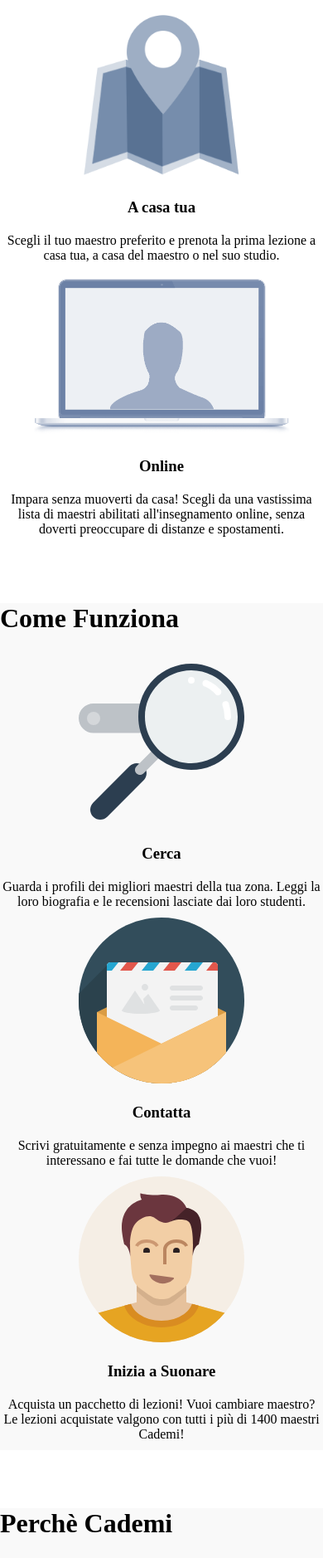
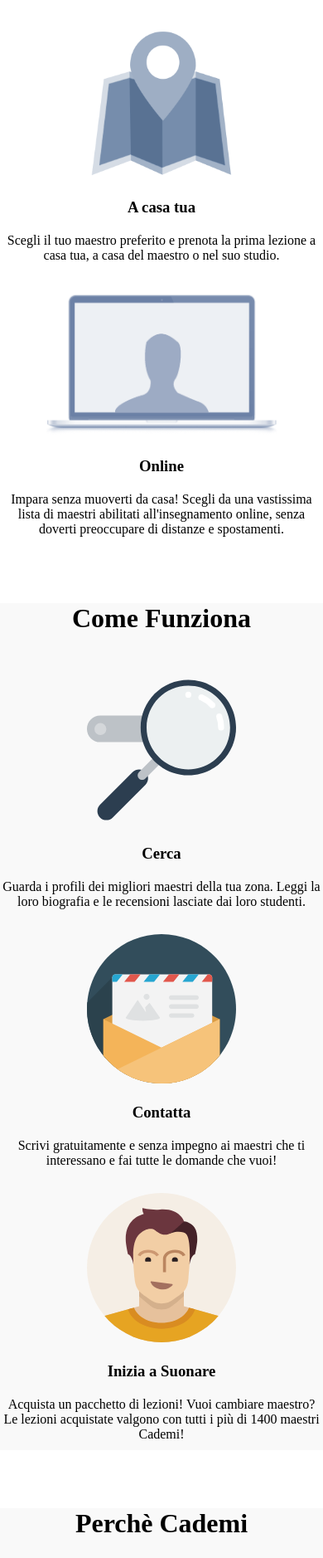
Before and after one commit to Vladus25/html-css-resp-wannabe-12bool, a plain HTML site: page index.html in a window 390 px wide. Shown: the part 122-2000 px from the top of the page at 83% size. Drawn offline with Linux system fonts and the light colour scheme.

Commit message:
Media Tablet ed Smartphone. Fine

```diff
--- a/css/style.css
+++ b/css/style.css
@@ -32,7 +32,6 @@
   text-align: center;
 }
 
-
 #first{
   margin-top: 70px;
   margin-bottom: 30px;
@@ -42,8 +41,6 @@
   margin-bottom: 30px;
 }
 
-/* Perchè Cademi */
-
 .img-fix{
 background-color: #428bca;
 border-radius: 50%;
@@ -51,3 +48,9 @@
 margin: 50px 0 20px 0;
 height: 260px;
 }
+
+/* versione tablet ed telefono */
+
+.col-xs-12 img{
+  padding-top: 20px;
+}
--- a/index.html
+++ b/index.html
@@ -14,17 +14,17 @@
       <div class="container">
         <div class="row">
 
-          <div class="col-lg-12">
+          <div class="col-lg-12 col-md-12 col-xs-12">
             <h1 id="first">Lezioni dove vuoi tu</h1>
           </div>
 
-          <div class="col-lg-6">
+          <div class="col-lg-6 col-md-6 col-xs-12">
             <img src="img/icon/maps.png" alt="">
             <h3>A casa tua</h3>
             <p>Scegli il tuo maestro preferito e prenota la prima lezione a casa tua, a casa del maestro o nel suo studio.</p>
           </div>
 
-          <div class="col-lg-6">
+          <div class="col-lg-6 col-md-6 col-xs-12">
             <img src="img/icon/screen.png" alt="">
             <h3>Online</h3>
             <p>Impara senza muoverti da casa! Scegli da una vastissima lista di maestri abilitati all'insegnamento online, senza doverti preoccupare di distanze e spostamenti.</p>
@@ -39,23 +39,23 @@
       <div class="container">
         <div class="row">
 
-          <div class="col-lg-12">
+          <div class="col-lg-12 col-md-12 col-xs-12">
             <h1 class="margin-bottom">Come Funziona</h1>
           </div>
 
-          <div class="col-lg-4">
+          <div class="col-lg-4 col-md-12 col-xs-12">
             <img src="img/search.svg" alt="">
             <h3>Cerca</h3>
             <p>Guarda i profili dei migliori maestri della tua zona. Leggi la loro biografia e le recensioni lasciate dai loro studenti.</p>
           </div>
 
-          <div class="col-lg-4">
+          <div class="col-lg-4 col-md-12 col-xs-12">
             <img src="img/letter.svg" alt="">
             <h3>Contatta</h3>
             <p>Scrivi gratuitamente e senza impegno ai maestri che ti interessano e fai tutte le domande che vuoi!</p>
           </div>
 
-          <div class="col-lg-4">
+          <div class="col-lg-4 col-md-12 col-xs-12">
             <img src="img/male.svg" alt="">
             <h3>Inizia a Suonare</h3>
             <p>Acquista un pacchetto di lezioni! Vuoi cambiare maestro? Le lezioni acquistate valgono con tutti i più di 1400 maestri Cademi!</p>
@@ -70,25 +70,25 @@
       <div class="container">
         <div class="row">
 
-          <div class="col-lg-12">
+          <div class="col-lg-12 col-md-12 col-xs-12">
             <h1>Perchè Cademi</h1>
           </div>
 
-          <div class="col-lg-12">
+          <div class="col-lg-12 col-md-12 col-xs-12">
             <img class="img-fix" src="img/icon/profile.png" alt="">
             <h3>La più grande scuola d'Italia</h3>
             <p>Su Cademi trovi centinaia di Maestri qualificati e competenti in tutta Italia. Scegli quello più adatto a te e contattali senza impegno.</p>
             <hr>
           </div>
 
-          <div class="col-lg-12">
+          <div class="col-lg-12 col-md-12 col-xs-12">
             <img class="img-fix" src="img/icon/secure.png" alt="">
             <h3>Soddisfazione Garantita</h3>
             <p>Se non sei soddisfatto del tuo maestro, puoi cambiarlo senza costi aggiuntivi. Le lezioni acquistate su Cademi possono essere utilizzate con tutti i nostri maestri e il nostro team è sempre disponibile per darti un consiglio!</p>
             <hr>
           </div>
 
-          <div class="col-lg-12">
+          <div class="col-lg-12 col-md-12 col-xs-12">
             <img class="img-fix" src="img/icon/flex.png" alt="">
             <h3>Flessibile e Conveniente</h3>
             <p>Cademi non ha alcun costo d’iscrizione a differenza delle scuole di musica tradizionali. Inoltre, sei tu a scegliere dove fare lezione e gli orari delle tue lezioni.</p>
```
